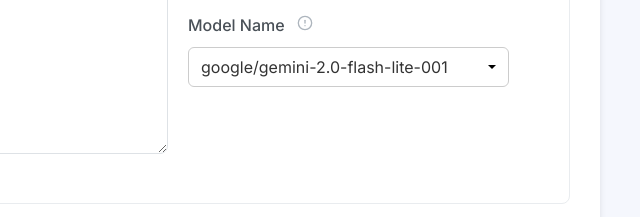
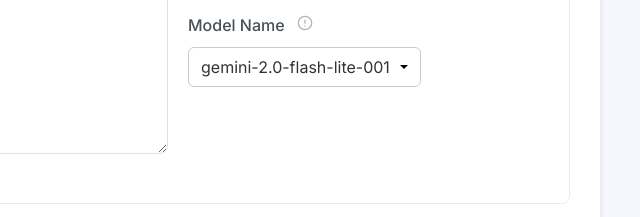
Before and after one commit to technoayan7/DocOCR, a website: page index.html in a window 1280 px wide. Shown: the part 361-578 px from the top of the page, 640-1280 px from the left. Drawn offline with Linux system fonts and the light colour scheme.

Commit message:
Update index.html

```diff
--- a/index.html
+++ b/index.html
@@ -85,16 +85,17 @@
                         </div>
                     </label>
                     <select id="model" class="styled-select">
-                        <option value="google/gemini-2.0-flash-lite-001" selected>google/gemini-2.0-flash-lite-001</option>
-                        <option value="google/gemini-2.0-flash-001">google/gemini-2.0-flash-001</option>
-                        <option value="google/gemini-flash-1.5">google/gemini-flash-1.5</option>
-                        <option value="google/gemini-2.5-pro-exp-03-25:free">google/gemini-2.5-pro-exp-03-25:free</option>
-                        <option value="anthropic/claude-3-sonnet:beta">anthropic/claude-3-sonnet:beta</option>
-                        <option value="anthropic/claude-3.5-sonnet">anthropic/claude-3.5-sonnet</option>
-                        <option value="anthropic/claude-3.5-sonnet:beta">anthropic/claude-3.5-sonnet:beta</option>
-                        <option value="anthropic/claude-3.7-sonnet:thinking">anthropic/claude-3.7-sonnet:thinking</option>
-                        <option value="anthropic/claude-3.7-sonnet">anthropic/claude-3.7-sonnet</option>
-                        <option value="openai/o1-mini">openai/o1-mini</option>
+                        <option value="google/gemini-2.0-flash-lite-001" selected>gemini-2.0-flash-lite-001</option>
+                        <option value="google/gemini-2.0-flash-001">Gemini-2.0-flash-001</option>
+                        <option value="google/gemini-flash-1.5">Gemini-flash-1.5</option>
+                        <option value="google/gemini-2.5-pro-exp-03-25:free">Gemini-2.5-pro-exp</option>
+                        <option value="anthropic/claude-3-haiku">Claude-3-haiku</option>
+                        <option value="anthropic/claude-3-sonnet">Claude-3-sonnet</option>
+                        <option value="anthropic/claude-3.5-haiku">Claude-3.5-haiku</option>
+                        <option value="anthropic/claude-3.5-sonnet">Claude-3.5-sonnet</option>
+                        <option value="anthropic/claude-3.7-sonnet">Claude-3.7-sonnet</option>
+                        <option value="anthropic/claude-3.7-sonnet:thinking">Claude-3.7-sonnet:thinking</option>
+                        <option value="openai/o1-mini">o1-mini</option>
                     </select>
                 </div>
             </div>
```
